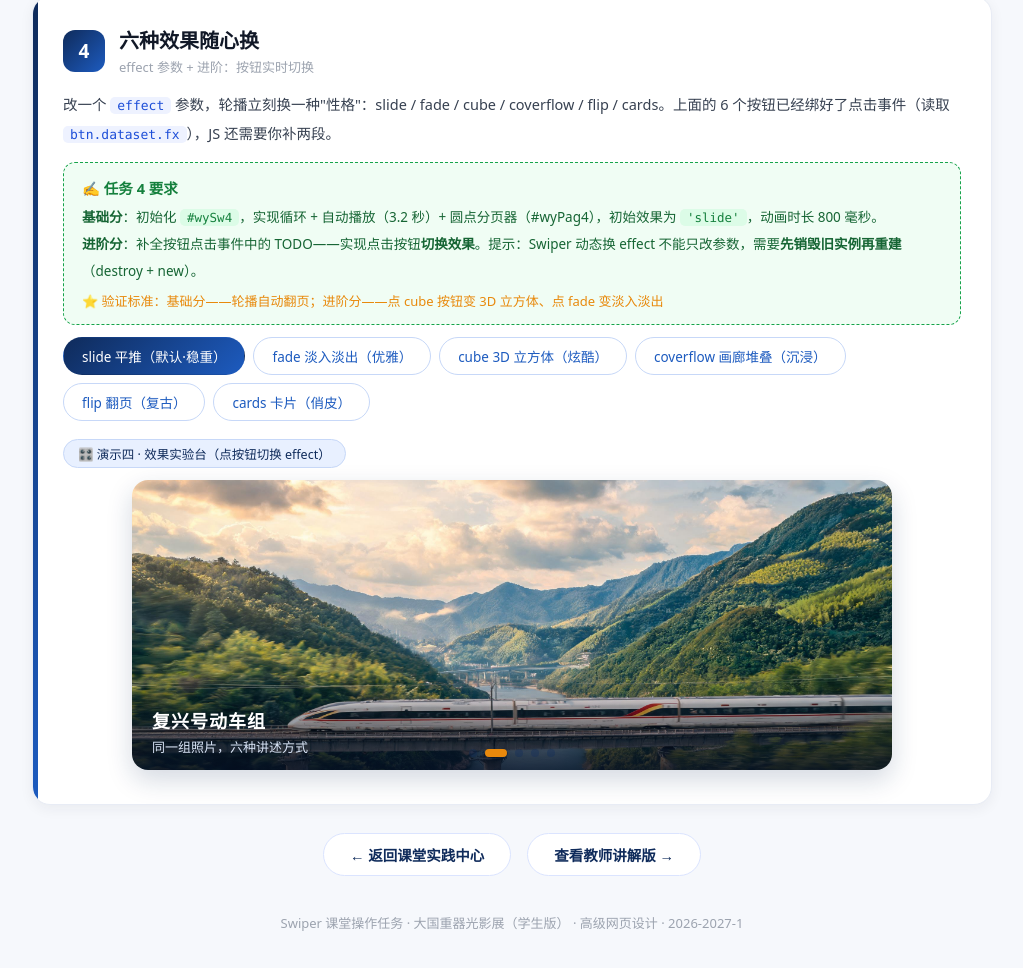
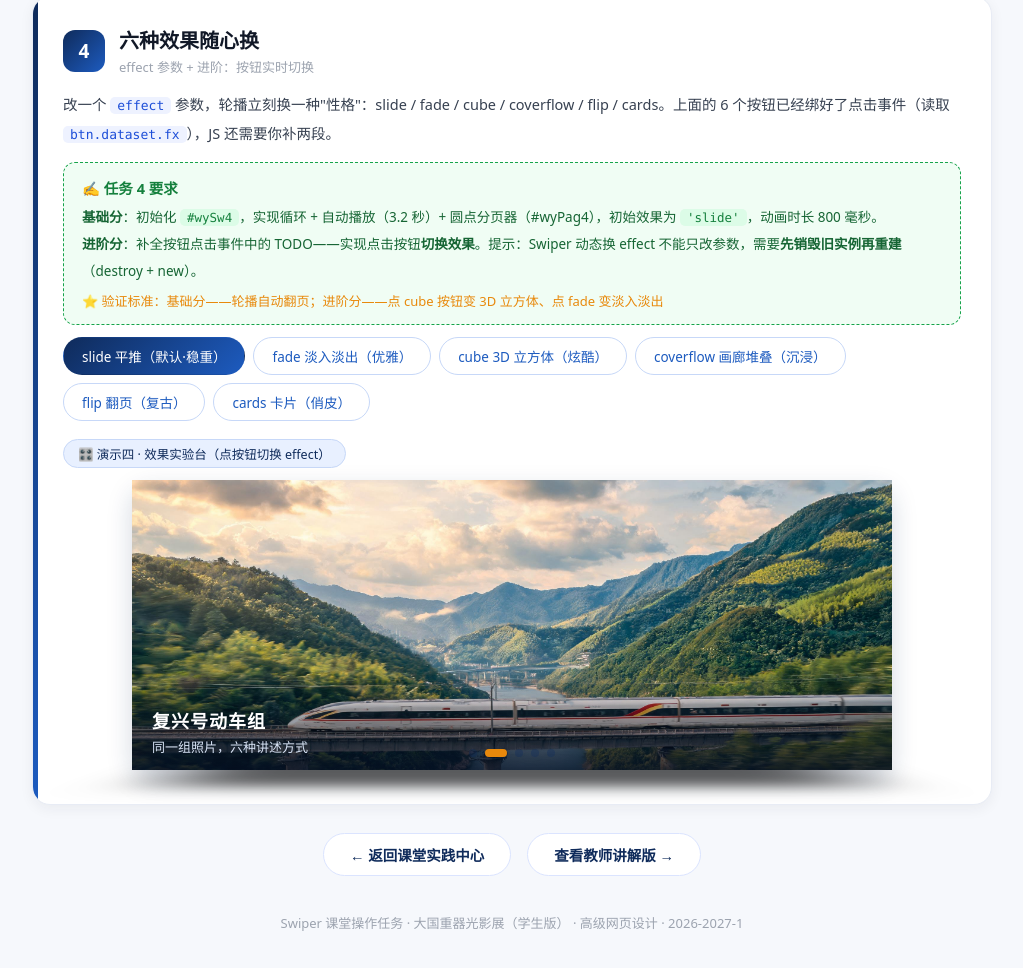
Before and after one commit to Suxxxxp/supengxiang, a plain HTML site: page 24002120405宿鹏翔/swiper-task.html in a window 1280 px wide. Shown: the part 2570-3538 px from the top of the page, without its empty margins (128-1151 px from the left). Drawn offline with nearby package versions, Linux system fonts and the light colour scheme.

Commit message:
任务4：wySw4初始效果改为cube，修复重复初始化

```diff
--- a/24002120405宿鹏翔/swiper-task.html
+++ b/24002120405宿鹏翔/swiper-task.html
@@ -290,21 +290,7 @@ var swiper = new Swiper("#wySw4", {
         delay: 3200,
         disableOnInteraction: false,
       },
-      effect: "slide",
-    });
-var swiper = new Swiper("#wySw4", {
-      slidesPerView: 1,
-      spaceBetween: 30,
-      loop: true,
-      pagination: {
-        el: ".swiper-pagination",
-        clickable: true,
-      },
-      autoplay: {
-        delay: 3200,
-        disableOnInteraction: false,
-      },
-      effect: "slide",
+      effect: "cube",
     });
 
 
```
Also changed, not shown: swiper-task.html (+1 -15 lines), 5 other files.
